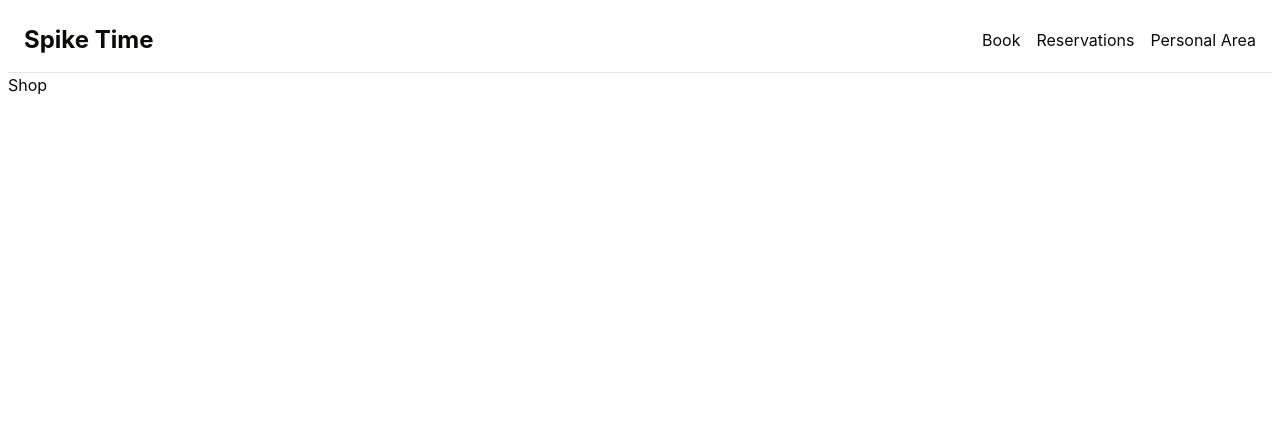
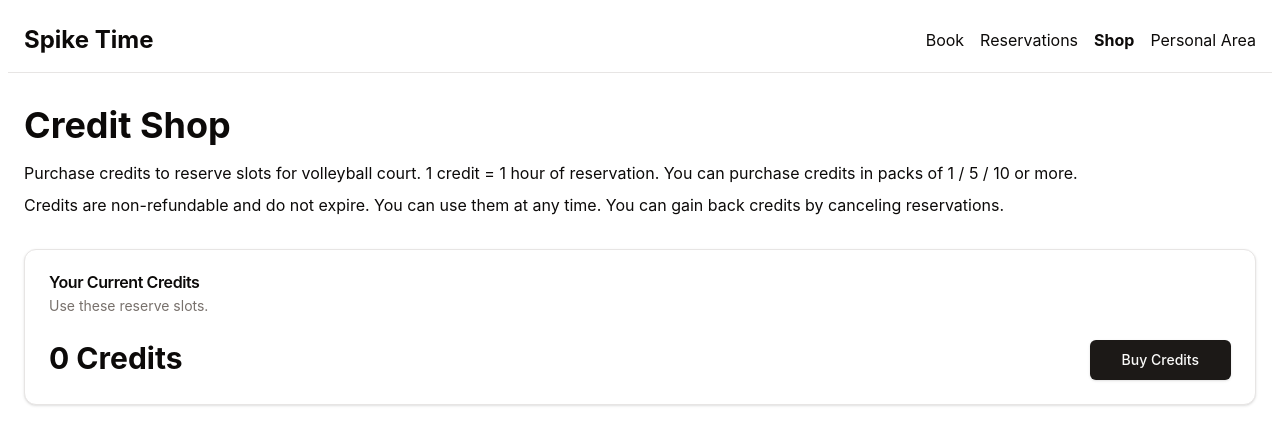
Before and after one commit to davide97g/spike-time, a React (Vite) app: page /shop in a window 1280 px wide. Shown: the top 444 px of the page. Built offline with nearby package versions, Linux system fonts and the light colour scheme; no server answers; the database is empty; sample sign-in values are in the browser's storage.

Commit message:
shop page

```diff
--- a/src/components/custom/Header/Header.tsx
+++ b/src/components/custom/Header/Header.tsx
@@ -41,6 +41,7 @@ export function Header() {
       <nav className="hidden md:flex space-x-4">
         <NavLink href="/">Book</NavLink>
         <NavLink href="/reservations">Reservations</NavLink>
+        <NavLink href="/shop">Shop</NavLink>
         <NavLink href="/me">Personal Area</NavLink>
       </nav>
       <Sheet open={isOpen} onOpenChange={setIsOpen}>
@@ -54,6 +55,7 @@ export function Header() {
           <nav className="flex flex-col space-y-4 mt-4">
             <NavLink href="/">Book</NavLink>
             <NavLink href="/reservations">Reservations</NavLink>
+            <NavLink href="/shop">Shop</NavLink>
             <NavLink href="/me">Personal Area</NavLink>
           </nav>
         </SheetContent>
--- a/src/pages/Shop/Shop.tsx
+++ b/src/pages/Shop/Shop.tsx
@@ -1,7 +1,49 @@
+import { Button } from "@/components/ui/button";
+import {
+  Card,
+  CardContent,
+  CardDescription,
+  CardHeader,
+  CardTitle,
+} from "@/components/ui/card";
+import { useAuth } from "@/hooks/useAuth";
+import { toast } from "sonner";
+
 export function Shop() {
+  const { user } = useAuth();
+
+  const handlePurchase = () => {
+    // here open stripe product page
+    toast("Purchase functionality not implemented yet.");
+  };
+
   return (
-    <div>
-      <h1>Shop</h1>
+    <div className="container mx-auto px-4 py-8">
+      <h1 className="text-4xl font-bold mb-4">Credit Shop</h1>
+      <p className="text-md mb-2">
+        Purchase credits to reserve slots for volleyball court. 1 credit = 1
+        hour of reservation. You can purchase credits in packs of 1 / 5 / 10 or
+        more.
+      </p>
+      <p className="text-md mb-8">
+        Credits are non-refundable and do not expire. You can use them at any
+        time. You can gain back credits by canceling reservations.
+      </p>
+
+      <Card className="mb-8">
+        <CardHeader>
+          <CardTitle>Your Current Credits</CardTitle>
+          <CardDescription>Use these reserve slots.</CardDescription>
+        </CardHeader>
+        <CardContent>
+          <div className="flex justify-between">
+            <p className="text-3xl font-bold">{user?.credits ?? 0} Credits</p>
+            <Button size="lg" onClick={handlePurchase}>
+              Buy Credits
+            </Button>
+          </div>
+        </CardContent>
+      </Card>
     </div>
   );
 }
```
